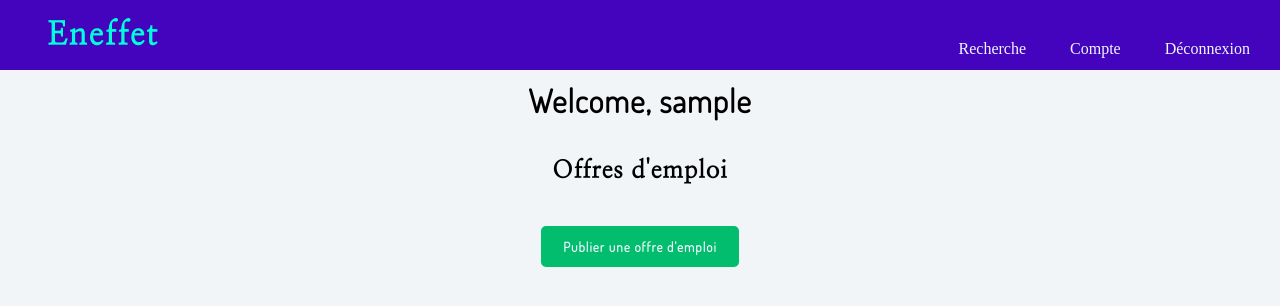
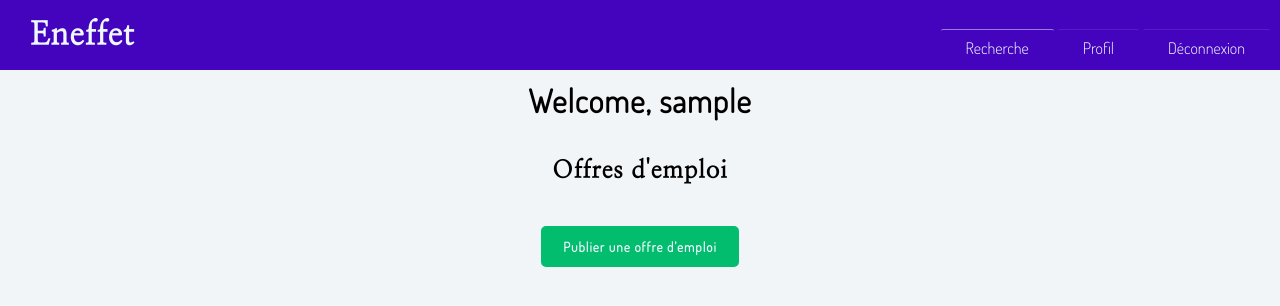
Before and after one commit to baku67/eneffet, a PHP site: page / in a window 1280 px wide. Shown: the top 306 px of the page. Run offline with PHP 8.4, Linux system fonts and the light colour scheme; the visitor is signed in with stand-in values (Sample User, id 1); data that the repository does not hold is empty.

Commit message:
WIP profil + navBarre

```diff
--- a/job.php
+++ b/job.php
@@ -1,4 +1,7 @@
 <?php
+
+session_start();
+
 
 require('src/model.php');
 
--- a/script.js
+++ b/script.js
@@ -17,5 +17,10 @@ window.onload = function() {
 
     })
 
+    document.getElementById('testt').addEventListener('mouseover', (event) => {
+        alert('test');
+    });
+
+
 
 }
--- a/src/model.php
+++ b/src/model.php
@@ -36,9 +36,9 @@
 
             $jobs[] = $job;
         }
-
         return $jobs;
     }
+
 
 
     function getJob($identifier) {
@@ -49,7 +49,6 @@
             "SELECT id, title, author, date_creation, content, driving_licence, category, locality, company, start_date, exp_years_needed, contract_type FROM jobs WHERE id = ?"
         );
         $statement->execute([$identifier]);
-
 
         $row = $statement->fetch();
         $job = [
@@ -68,7 +67,4 @@
         ];
 
         return $job;
-
-
-
     }
--- a/style.css
+++ b/style.css
@@ -22,13 +22,43 @@
     position: fixed;
     right:0;
     top:0;
-    margin-top:35px;
+    margin-top:33px;
     color:aliceblue;
 }
 .navLink {
     display:inline;
-    padding: 5px 10px;
-    margin: 0px 10px;
+    padding: 8px 25px;
+    margin: 0px 0px;
+    font-family: 'Dosis', sans-serif;
+
+    border-top: 1px solid rgba(240, 248, 255, 0.1);
+}
+.navActive {
+    border-top: 1px solid rgba(240, 248, 255, 0.5);
+}
+
+
+.navButton {
+    border-top-left-radius: 2px;
+    border-top-right-radius: 2px;
+
+    transition: all 0.4s;
+}
+.navButton:hover {
+    background-color: aliceblue;
+    color:rgb(68, 3, 189);
+}
+#decoButton {
+    border-top-left-radius: 2px;
+    border-top-right-radius: 2px;
+
+    transition: all 0.4s;
+}
+#decoButton:hover {
+    /* background-color: aliceblue;
+    color:rgb(189, 3, 105); */
+    background-color: rgb(189, 3, 105);
+    color:aliceblue;
 }
 
 #main{
@@ -190,6 +220,7 @@ a {
     margin:auto;
 }
 
+
 #titre {
     position: fixed;
     top:0;
@@ -210,7 +241,11 @@ a {
 
     transition: all 0.35s;
 }
-#titre:hover {
+#titre a {
+    padding: 10px 15px;
+    transition: all 0.5s;
+}
+#titre a:hover {
     color: rgb(1, 253, 220);
     letter-spacing: 2px;
 }
--- a/templates/createjob.php
+++ b/templates/createjob.php
@@ -10,7 +10,7 @@
     </head>
 
     <body style="text-align:center;">
-    <a href="index.php"><h1 id="titre">&nbsp;&nbsp; Eneffet</h1></a>
+    <a href="index.php"><h1 id="titre"> Eneffet</h1></a>
         <!-- <h2>Recherche d'emploi</h2> -->
 
         <h2>Publier une offre d'emploi</h2>
--- a/templates/homepage.php
+++ b/templates/homepage.php
@@ -13,12 +13,15 @@
     <body style="text-align:center;">
 
         <div>
-            <h1 id="titre">&nbsp;&nbsp; <a href="index.php">Eneffet</a></h1>
-            <ul id="navList">
-                <a href=""><li class="navLink">Recherche</li></a>
-                <a href=""><li class="navLink">Compte</li></a>
-                <a href="./controllers/Users.php?q=logout"><li class="navLink">Déconnexion</li></a>
-            </ul>
+            <h1 id="titre"><a href="index.php"> Eneffet</a></h1>
+            <?php if(isset($_SESSION['usersName'])) {
+                echo '<ul id="navList">
+                <a href="index.php"><li id="testt" class="navLink navButton navActive">Recherche</li></a>
+                <a href="account.php"><li class="navLink navButton">Profil</li></a>
+                <a href="./controllers/Users.php?q=logout"><li id="decoButton" class="navLink">Déconnexion</li></a>
+                </ul>';
+            }
+            ?>
         </div>
 
         <div id="main">
```
Also changed, not shown: account.php (added, +17 -0 lines), src/account.php (added, +38 -0 lines), templates/account.php (added, +44 -0 lines), templates/job.php (+13 -1 lines).
